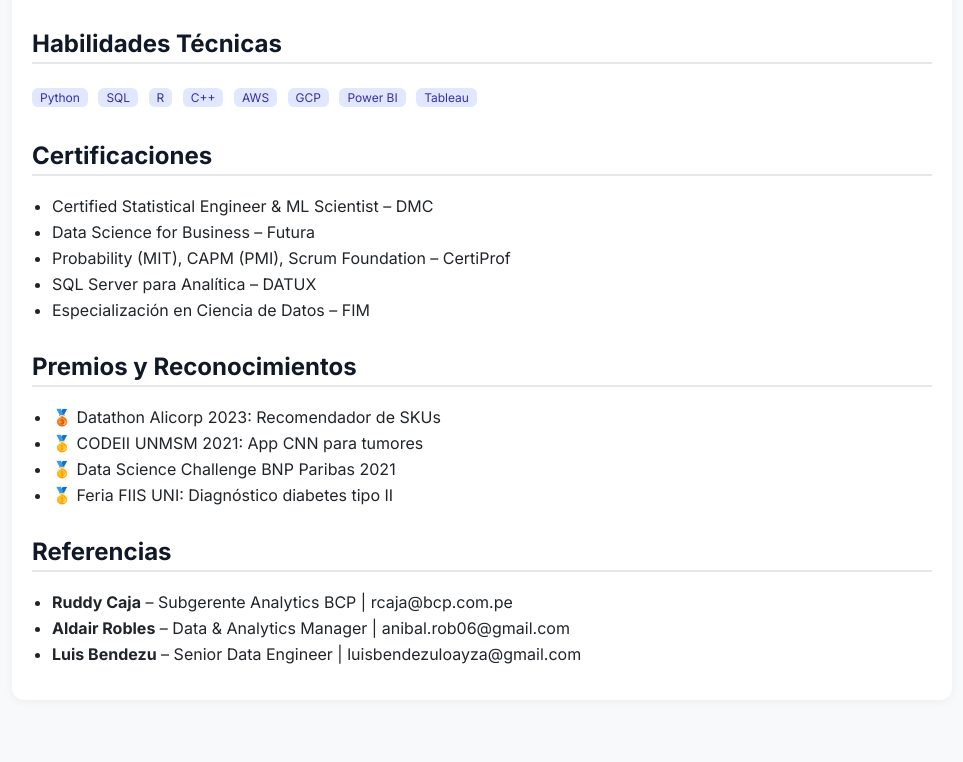
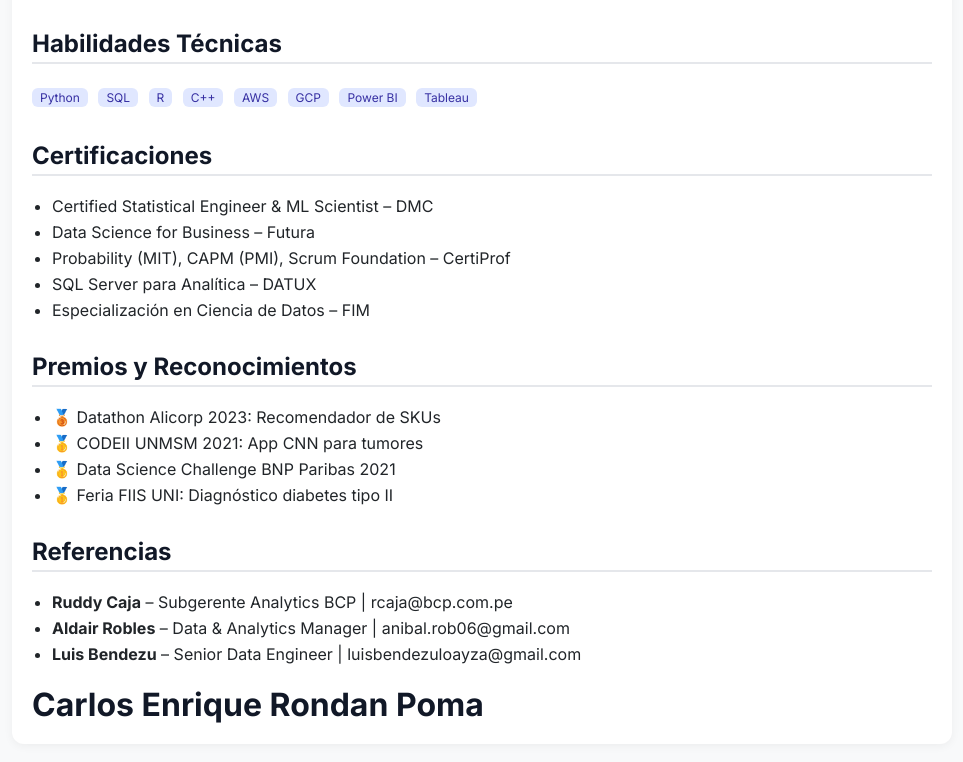
Before and after one commit to carlosrondanp/carlosrondanp.github.io, a plain HTML site: page index.html in a window 1280 px wide. Shown: the part 1164-1926 px from the top of the page, without its empty margins (158-1121 px from the left). Before the commit the page ends 1904 px from the top, so only its background shows below. Drawn offline with Linux system fonts and the light colour scheme.

Commit message:
web perfil 2

```diff
--- a/index.html
+++ b/index.html
@@ -161,6 +161,8 @@
         <li><strong>Luis Bendezu</strong> – Senior Data Engineer | luisbendezuloayza@gmail.com</li>
       </ul>
     </div>
+
+    <h1>Carlos Enrique Rondan Poma</h1>
   </div>
 </body>
 </html>
```
